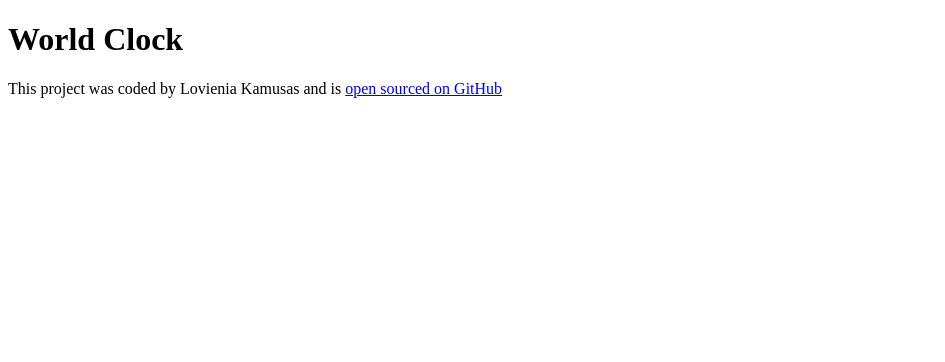
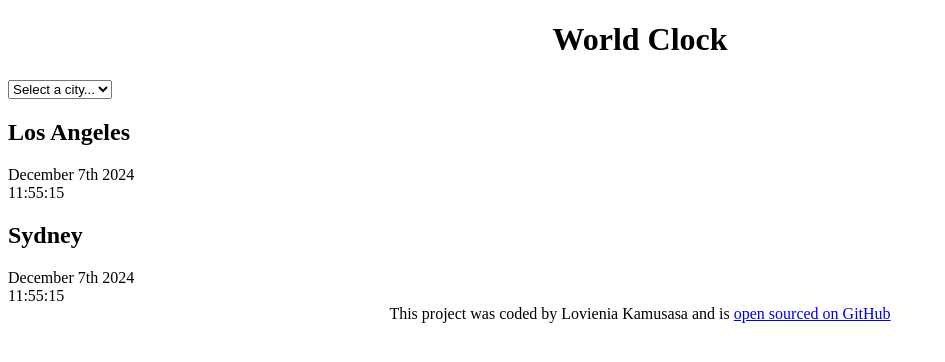
Before and after one commit to lkenya/wold-clock, a plain HTML site: page index.html in a window 1280 px wide. Shown: the whole page, without its empty margins (0-945 px from the left). Drawn offline with Linux system fonts and the light colour scheme.

Commit message:
Added basic HTML

```diff
--- a/css/style.css
+++ b/css/style.css
@@ -0,0 +1,6 @@
+h1 {
+  text-align: center;
+}
+footer {
+  text-align: center;
+}
--- a/index.html
+++ b/index.html
@@ -7,9 +7,29 @@
     <title>World Clock</title>
 </head>
 <body>
-    <h1>World Clock</h1>
+    <div class="main">
+        <h1>World Clock</h1>
+
+        <select name="" id="">
+            <option value="">Select a city...</option>
+            <option value="">London</option>
+            <option value="">Sydney</option>
+            <option value="">Harare</option>
+        </select>
+        <div class="city">
+            <h2>Los Angeles</h2>
+            <div class="date">December 7th 2024</div>
+            <div class="time">11:55:15</div>
+        </div>
+         <div class="city">
+            <h2>Sydney</h2>
+            <div class="date">December 7th 2024</div>
+            <div class="time">11:55:15</div>
+        </div>
+    </div>
+
      <footer>
-      This project was coded by Lovienia Kamusas and is
+      This project was coded by Lovienia Kamusasa and is
       <a href="https://github.com/lkenya/wold-clock" target="_blank">
         open sourced on GitHub</a
       >
```
